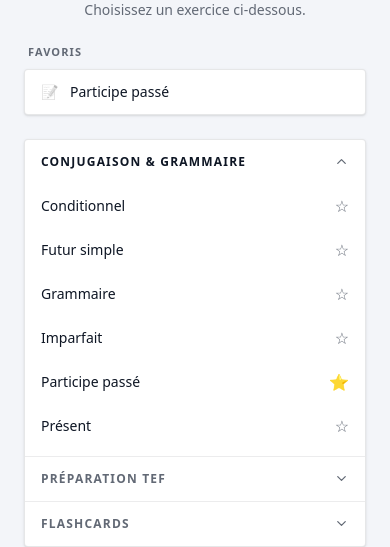
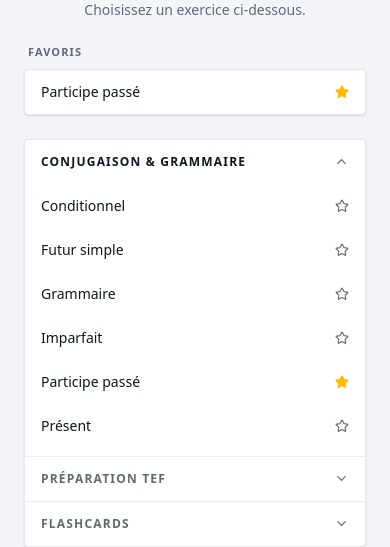
Before and after one commit to diegovelasquezweb/FrenchTest, a React (Vite) app: page / in a window 390 px wide. Both pictures are taken after a click on the button "CONJUGAISON & GRAMMAIRE". Shown: the part 223-770 px from the top of the page. Built offline with nearby package versions, Linux system fonts and the light colour scheme.

Commit message:
update test

```diff
--- a/src/App.tsx
+++ b/src/App.tsx
@@ -1,6 +1,6 @@
 import { useEffect, useMemo, useRef, useState } from "react";
 import * as Accordion from "@radix-ui/react-accordion";
-import { ChevronDown, ChevronRight } from "lucide-react";
+import { ChevronDown, ChevronRight, Star } from "lucide-react";
 import { VERBS } from "./data/verbs";
 import { useQuiz } from "./hooks/useQuiz";
 import { useImparfaitQuiz } from "./hooks/useImparfaitQuiz";
@@ -359,7 +359,7 @@ export default function App() {
   const isFlashcardMode = appMode === "patterns" || appMode === "vocabulaire" || appMode === "touriste";
 
   return (
-    <div className="flex h-screen overflow-hidden bg-(--color-bg)">
+    <div className="flex h-dvh overflow-hidden bg-(--color-bg)">
 
       {/* ── SIDEBAR (desktop only) ─────────────────────────────────────────── */}
       <aside className="hidden md:flex w-60 shrink-0 flex-col border-r border-(--color-ink)/8 bg-(--color-surface)">
@@ -445,7 +445,7 @@ export default function App() {
                           <button
                             type="button"
                             onClick={item.onClick}
-                            className={`w-full flex items-center gap-2.5 px-3 py-2 rounded text-left text-sm font-medium transition-colors duration-150 ${
+                            className={`w-full flex items-center gap-2.5 px-3 py-2 pr-8 rounded text-left text-sm font-medium transition-colors duration-150 ${
                               isActive ? "bg-(--color-brand)/10 text-(--color-brand)" : "text-(--color-muted) hover:bg-(--color-ink)/6 hover:text-(--color-ink)"
                             }`}
                           >
@@ -456,9 +456,9 @@ export default function App() {
                             type="button"
                             onClick={(e) => toggleFavorite(label, e)}
                             aria-label={`Retirer ${label} des favoris`}
-                            className="absolute right-2 top-1/2 -translate-y-1/2 text-sm text-amber-400"
+                            className="absolute right-2 top-1/2 -translate-y-1/2 text-amber-400"
                           >
-                            ⭐
+                            <Star size={13} fill="currentColor" />
                           </button>
                         </div>
                       );
@@ -510,9 +510,9 @@ export default function App() {
                                     type="button"
                                     onClick={(e) => toggleFavorite(favKey, e)}
                                     aria-label={isFav ? `Retirer ${label} des favoris` : `Ajouter ${label} aux favoris`}
-                                    className={`absolute right-1.5 top-1/2 -translate-y-1/2 text-xs transition-all duration-150 ${isFav ? "text-amber-400" : "opacity-0 group-hover/psub:opacity-60 text-(--color-muted)"}`}
+                                    className={`absolute right-1.5 top-1/2 -translate-y-1/2 transition-all duration-150 ${isFav ? "text-amber-400" : "opacity-0 group-hover/psub:opacity-60 text-(--color-muted)"}`}
                                   >
-                                    {isFav ? "⭐" : "☆"}
+                                    <Star size={13} fill={isFav ? "currentColor" : "none"} />
                                   </button>
                                 </div>
                               );
@@ -544,9 +544,9 @@ export default function App() {
                             type="button"
                             onClick={(e) => toggleFavorite(label, e)}
                             aria-label={isFav ? `Retirer ${label} des favoris` : `Ajouter ${label} aux favoris`}
-                            className={`absolute right-2 top-1/2 -translate-y-1/2 text-sm transition-all duration-150 ${isFav ? "text-amber-400" : "opacity-0 group-hover/item:opacity-60 text-(--color-muted)"}`}
+                            className={`absolute right-2 top-1/2 -translate-y-1/2 transition-all duration-150 ${isFav ? "text-amber-400" : "opacity-0 group-hover/item:opacity-60 text-(--color-muted)"}`}
                           >
-                            {isFav ? "⭐" : "☆"}
+                            <Star size={13} fill={isFav ? "currentColor" : "none"} />
                           </button>
                         </div>
                       );
@@ -568,7 +568,7 @@ export default function App() {
       <div className="flex flex-1 flex-col overflow-hidden">
 
         {/* Mobile top bar */}
-        <div className="md:hidden flex items-center justify-between border-b border-(--color-ink)/8 bg-(--color-surface) px-4 py-3">
+        <div className="md:hidden sticky top-0 z-40 flex items-center justify-between border-b border-(--color-ink)/8 bg-(--color-surface) px-4 py-3">
           {appMode !== "home" ? (
             <button type="button" onClick={handleGoHome} className="text-sm font-medium text-(--color-muted) hover:text-(--color-ink) transition-colors duration-150">
               ← Accueil
@@ -603,7 +603,7 @@ export default function App() {
 
           {/* HOME */}
           {appMode === "home" && (
-            <>
+            <div className="flex flex-col flex-1">
               {/* Desktop: suggestion cards */}
               <div className="hidden md:flex h-full flex-col items-center justify-center gap-8 px-10 py-12">
                 <div className="flex flex-col items-center gap-3 text-center">
@@ -644,15 +644,23 @@ export default function App() {
                         const item = SIDEBAR_LOOKUP[label];
                         if (!item) return null;
                         return (
+                          <div key={label} className="relative border-t border-(--color-ink)/8 first:border-t-0">
                             <button
-                            key={label}
                               type="button"
                               onClick={item.onClick}
-                            className="flex w-full items-center gap-3 px-4 py-3 text-left text-sm font-medium text-(--color-ink) transition-colors hover:bg-(--color-brand)/8 hover:text-(--color-brand) active:bg-(--color-brand)/15 border-t border-(--color-ink)/8 first:border-t-0"
+                              className="flex w-full items-center px-4 py-3 pr-12 text-left text-sm font-medium text-(--color-ink) transition-colors hover:bg-(--color-brand)/8 hover:text-(--color-brand) active:bg-(--color-brand)/15"
                             >
-                            <span className="grayscale opacity-50">{item.icon}</span>
                               {label}
                             </button>
+                            <button
+                              type="button"
+                              onClick={(e) => toggleFavorite(label, e)}
+                              aria-label={`Retirer ${label} des favoris`}
+                              className="absolute right-3 top-1/2 -translate-y-1/2 p-1 text-amber-400"
+                            >
+                              <Star size={14} fill="currentColor" />
+                            </button>
+                          </div>
                         );
                       })}
                     </div>
@@ -686,9 +694,8 @@ export default function App() {
                       id: "flashcards",
                       label: "Flashcards",
                       items: [
-                        { label: "Patterns — Tout", onClick: handleStartPatterns },
-                        { label: "Touriste",        onClick: handleStartTouriste },
-                        { label: "Vocabulaire",     onClick: handleStartVocabulaire },
+                        { label: "Touriste",    onClick: handleStartTouriste },
+                        { label: "Vocabulaire", onClick: handleStartVocabulaire },
                       ],
                     },
                   ]).map((section, si) => (
@@ -705,20 +712,46 @@ export default function App() {
                             const isFav = favorites.includes(label);
                             return (
                               <div key={label} className="relative">
-                                <button
-                                  type="button"
-                                  onClick={onClick}
-                                  className="w-full px-4 py-3 pr-12 text-left text-sm font-medium text-(--color-ink) transition-colors hover:bg-(--color-brand)/8 hover:text-(--color-brand) active:bg-(--color-brand)/15"
-                                >
+                                <button type="button" onClick={onClick} className="w-full px-4 py-3 pr-12 text-left text-sm font-medium text-(--color-ink) transition-colors hover:bg-(--color-brand)/8 hover:text-(--color-brand) active:bg-(--color-brand)/15">
                                   {label}
                                 </button>
-                                <button
-                                  type="button"
-                                  onClick={(e) => toggleFavorite(label, e)}
-                                  aria-label={isFav ? `Retirer ${label} des favoris` : `Ajouter ${label} aux favoris`}
-                                  className={`absolute right-3 top-1/2 -translate-y-1/2 p-1 text-base transition-opacity ${isFav ? "text-amber-400" : "text-(--color-muted)"}`}
-                                >
-                                  {isFav ? "⭐" : "☆"}
+                                <button type="button" onClick={(e) => toggleFavorite(label, e)} aria-label={isFav ? `Retirer ${label} des favoris` : `Ajouter ${label} aux favoris`} className={`absolute right-3 top-1/2 -translate-y-1/2 p-1 transition-opacity ${isFav ? "text-amber-400" : "text-(--color-muted)"}`}>
+                                  <Star size={14} fill={isFav ? "currentColor" : "none"} />
+                                </button>
+                              </div>
+                            );
+                          })}
+
+                          {/* Patterns nested submenu — only in Flashcards */}
+                          {section.id === "flashcards" && (
+                            <Accordion.Root type="single" collapsible className="border-t border-(--color-ink)/8 mt-1">
+                              <Accordion.Item value="patterns-mobile">
+                                <Accordion.Header>
+                                  <Accordion.Trigger className="group flex w-full items-center justify-between px-4 py-3 text-left text-sm font-medium text-(--color-ink) hover:bg-(--color-brand)/8 hover:text-(--color-brand)">
+                                    Patterns
+                                    <ChevronDown size={13} className="text-(--color-muted) transition-transform duration-200 group-data-[state=open]:rotate-180" />
+                                  </Accordion.Trigger>
+                                </Accordion.Header>
+                                <Accordion.Content className="overflow-hidden data-[state=open]:animate-none">
+                                  <div className="flex flex-col pb-1 pl-4">
+                                    {([
+                                      { label: "Argumenter",    cat: "argumenter"  as const },
+                                      { label: "Connecteurs",   cat: "connecteurs" as const },
+                                      { label: "Oral — Appels", cat: "oral-appels" as const },
+                                      { label: "Oral — Débat",  cat: "oral-debat"  as const },
+                                      { label: "Écrit — Intro", cat: "ecrit-intro" as const },
+                                      { label: "Écrit — Corps", cat: "ecrit-corps" as const },
+                                      { label: "Tout",          cat: "all"         as const },
+                                    ]).map(({ label, cat }) => {
+                                      const favKey = `Patterns — ${label}`;
+                                      const isFav = favorites.includes(favKey);
+                                      return (
+                                        <div key={cat} className="relative">
+                                          <button type="button" onClick={() => handleSelectPatternsCategory(cat)} className="w-full px-3 py-2.5 pr-10 text-left text-sm text-(--color-ink) transition-colors hover:bg-(--color-brand)/8 hover:text-(--color-brand)">
+                                            {label}
+                                          </button>
+                                          <button type="button" onClick={(e) => toggleFavorite(favKey, e)} aria-label={isFav ? `Retirer des favoris` : `Ajouter aux favoris`} className={`absolute right-2 top-1/2 -translate-y-1/2 p-1 transition-opacity ${isFav ? "text-amber-400" : "text-(--color-muted)"}`}>
+                                            <Star size={13} fill={isFav ? "currentColor" : "none"} />
                                           </button>
                                         </div>
                                       );
@@ -726,10 +759,15 @@ export default function App() {
                                   </div>
                                 </Accordion.Content>
                               </Accordion.Item>
+                            </Accordion.Root>
+                          )}
+                        </div>
+                      </Accordion.Content>
+                    </Accordion.Item>
                   ))}
                 </Accordion.Root>
               </div>
-            </>
+            </div>
           )}
 
           {/* QUIZ / FLASHCARD SCREENS */}
```
Lines whose indentation alone changed are shown as unchanged.
